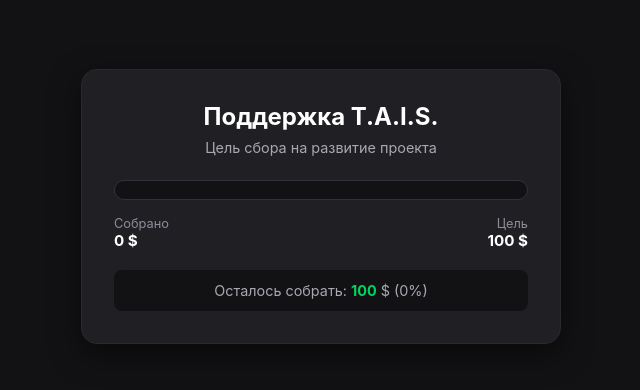
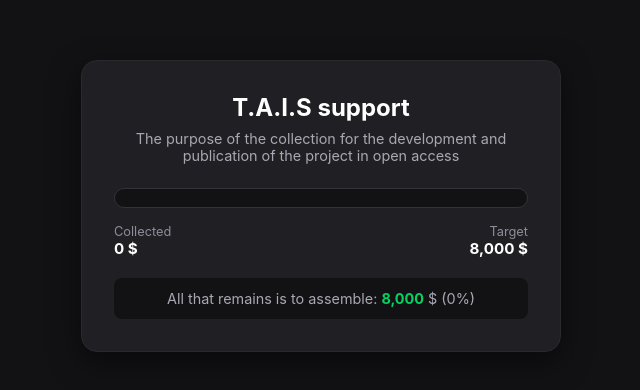
Before and after one commit to taisqwen-lab/donations, a plain HTML site: page index.html in a window 1280 px wide. Shown: the part 194-584 px from the top of the page, without its empty margins (319-959 px from the left). Drawn offline with Linux system fonts and the light colour scheme.

Commit message:
Update index.html

```diff
--- a/index.html
+++ b/index.html
@@ -3,7 +3,7 @@
 <head>
   <meta charset="UTF-8">
   <meta name="viewport" content="width=device-width, initial-scale=1.0">
-  <title>T.A.I.S. — Сбор средств</title>
+  <title>T.A.I.S. — Fundraising</title>
   <style>
     * {
       box-sizing: border-box;
@@ -92,8 +92,8 @@
 <body>
 
   <div class="container">
-    <h1>Поддержка T.A.I.S.</h1>
-    <p class="subtitle">Цель сбора на развитие проекта</p>
+    <h1>T.A.I.S support</h1>
+    <p class="subtitle">The purpose of the collection for the development and publication of the project in open access</p>
 
     <div class="progress-bar-bg">
       <div id="progress" class="progress-bar-fill"></div>
@@ -101,17 +101,17 @@
 
     <div class="stats-grid">
       <div class="stat-item">
-        <span class="stat-label">Собрано</span>
+        <span class="stat-label">Collected</span>
         <span class="stat-value"><span id="current">0</span> $</span>
       </div>
       <div class="stat-item">
-        <span class="stat-label">Цель</span>
+        <span class="stat-label">Target</span>
         <span class="stat-value"><span id="target">0</span> $</span>
       </div>
     </div>
 
     <div class="remaining-box">
-      Осталось собрать: <span id="remaining" style="color:#04d361; font-weight:bold;">0</span> $
+      All that remains is to assemble: <span id="remaining" style="color:#04d361; font-weight:bold;">0</span> $
       (<span id="percent">0</span>%)
     </div>
   </div>
@@ -121,7 +121,7 @@
     // setup sums
     // ==========================================
     const CURRENT_AMOUNT = 0;   // How many have already been donated?
-    const TARGET_AMOUNT  = 100; // Purpose of collection
+    const TARGET_AMOUNT  = 8000; // Purpose of collection
     // ==========================================
 
     const percent = Math.min(Math.round((CURRENT_AMOUNT / TARGET_AMOUNT) * 100), 100);
```
